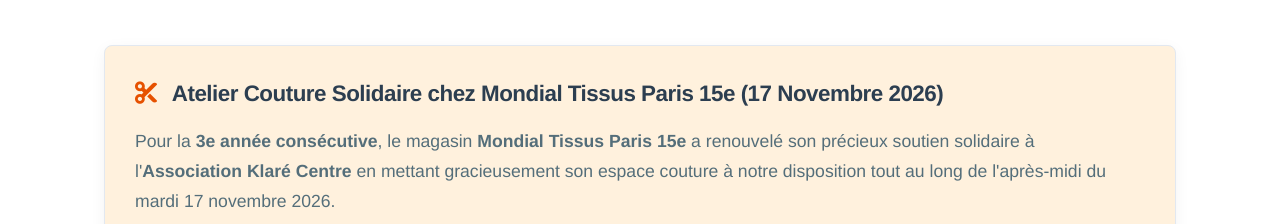
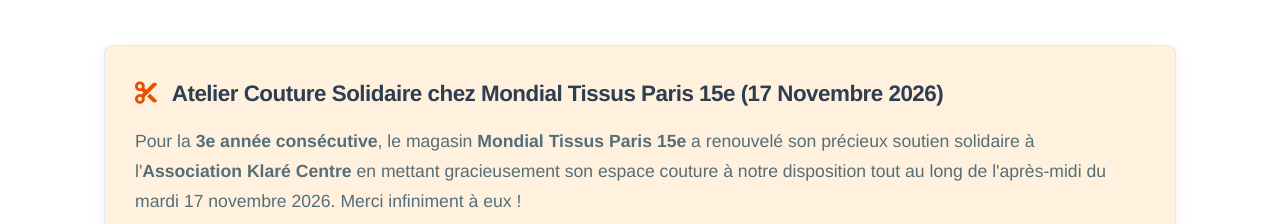
Before and after one commit to LoiseAJM/klare, a plain HTML site: page index.html in a window 1280 px wide. Shown: the part 9711-9935 px from the top of the page. Drawn offline with Linux system fonts and the light colour scheme.

```diff
--- a/index.html
+++ b/index.html
@@ -401,7 +401,7 @@
           <div class="event-box fade-in">
             <div class="event-text">
                 <h3><i class="fa-solid fa-scissors icon-orange"></i> Atelier Couture Solidaire chez Mondial Tissus Paris 15e (17 Novembre 2026)</h3>
-                <p>Pour la <strong>3e année consécutive</strong>, le magasin <strong>Mondial Tissus Paris 15e</strong> a renouvelé son précieux soutien solidaire à l'<strong>Association Klaré Centre</strong> en mettant gracieusement son espace couture à notre disposition tout au long de l'après-midi du mardi 17 novembre 2026.</p>
+                <p>Pour la <strong>3e année consécutive</strong>, le magasin <strong>Mondial Tissus Paris 15e</strong> a renouvelé son précieux soutien solidaire à l'<strong>Association Klaré Centre</strong> en mettant gracieusement son espace couture à notre disposition tout au long de l'après-midi du mardi 17 novembre 2026. Merci infiniment à eux !</p>
                 <p>Un immense merci à toutes nos formidables bénévoles, venues de Paris et de toute la région parisienne, pour leur énergie, leur générosité et leur solidarité ! Ensemble, elles ont confectionné de nombreux accessoires artisanaux (pochons, tote bags, pochettes, panières...) qui seront proposés à la vente lors du prochain <strong>Marché de Noël du Pré-Saint-Gervais</strong> au profit de nos actions d'alphabétisation en Côte d'Ivoire.</p>
                 <p><a href="images/atelier_17novembre.pdf" target="_blank" style="color: var(--primary-color); text-decoration: underline;"><i class="fa-solid fa-file-pdf"></i> Consulter l'affiche de l'atelier (PDF)</a></p>
             </div>
```
